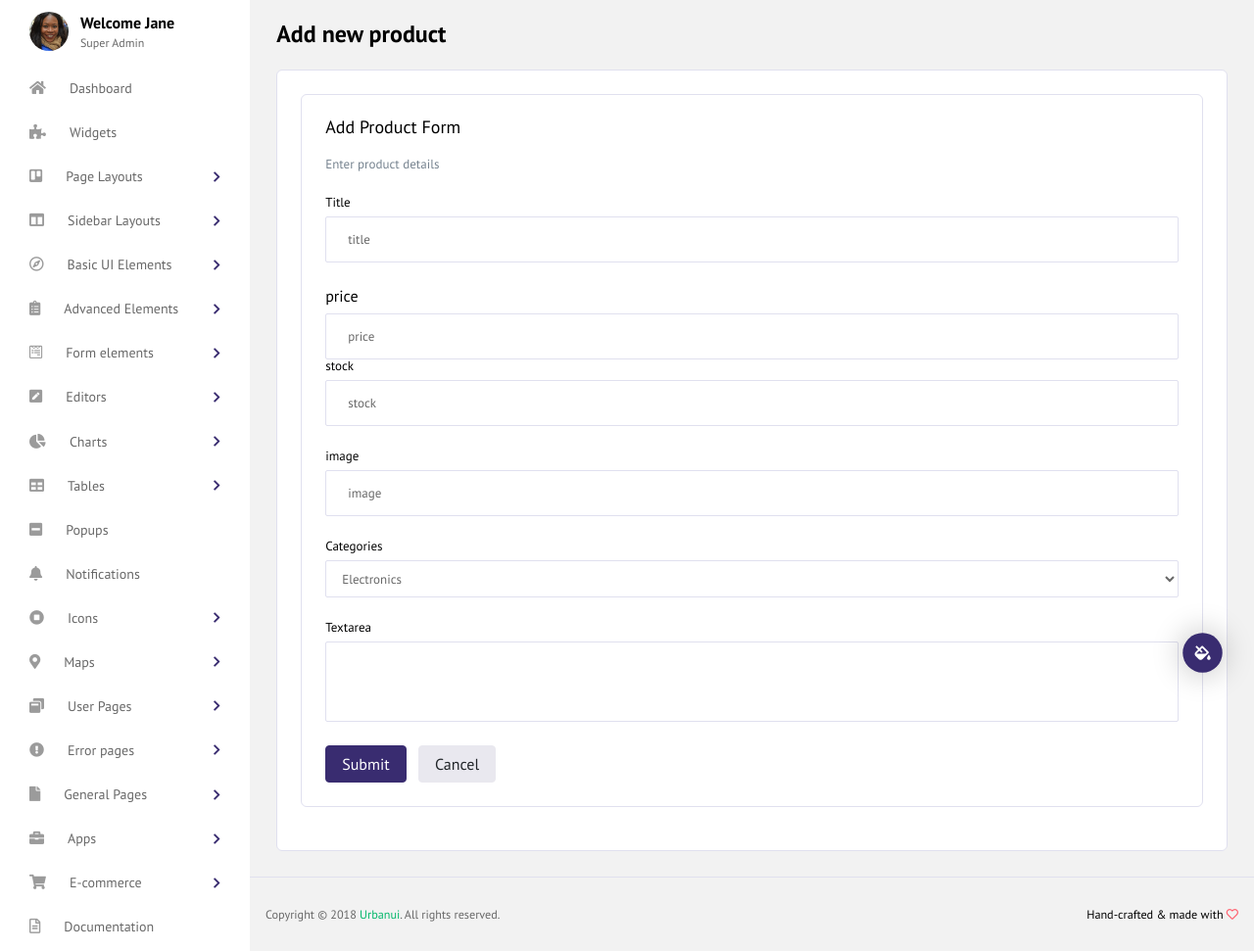
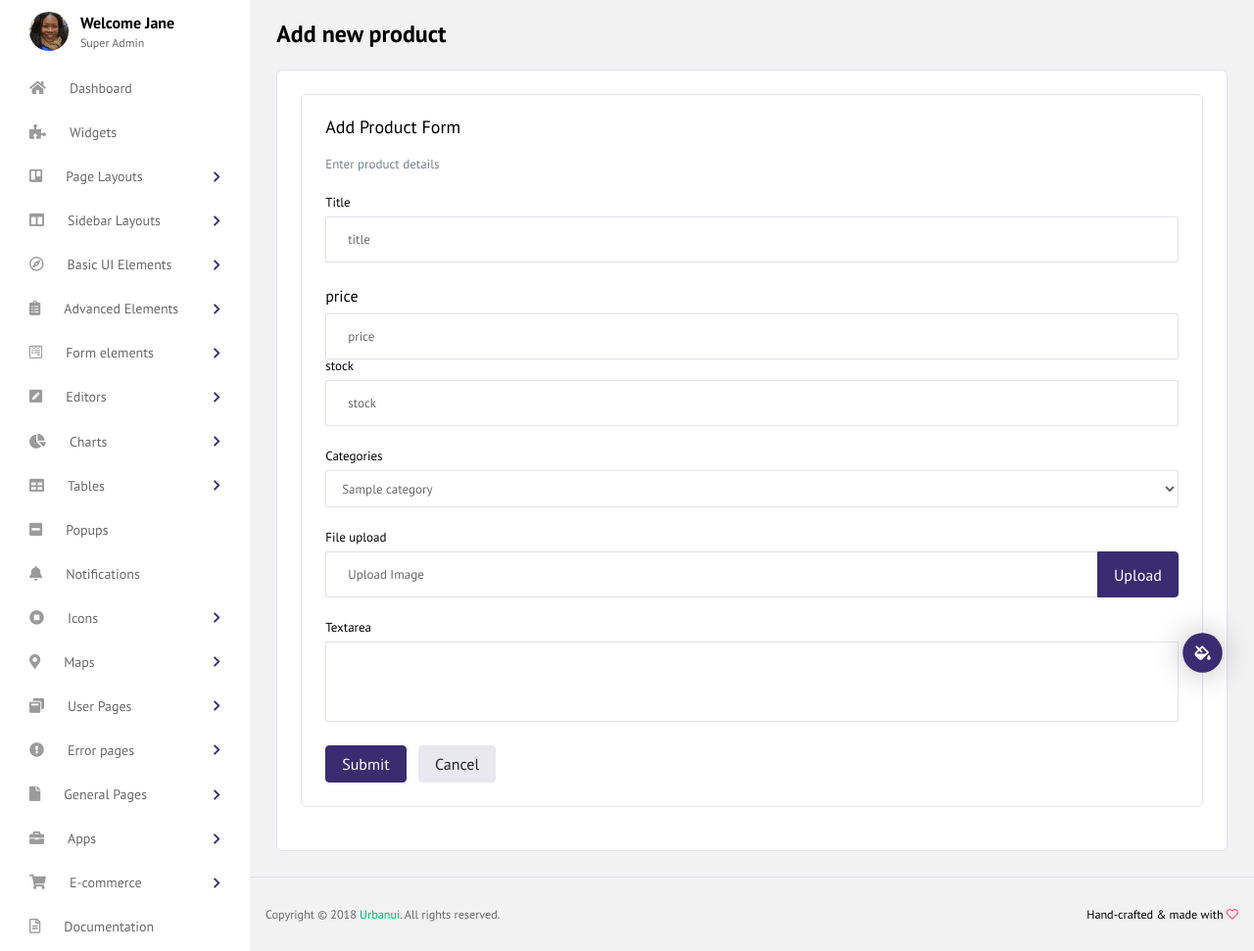
Before and after one commit to harisnaseer24/2601E3-php, a PHP site: page /addproduct.php in a window 1280 px wide. Shown: the part 71-1042 px from the top of the page at 98% size. Run offline with PHP 8.4, Linux system fonts and the light colour scheme; tables that the repository leaves empty or names only in its code hold one stand-in row (values such as "Sample post"); some libraries are stand-ins or nearby versions.

Commit message:
file uploading done

```diff
--- a/ecommerce/admin/addproduct.php
+++ b/ecommerce/admin/addproduct.php
@@ -21,7 +21,7 @@ require_once ("../config/connection.php");
                   <p class="card-description">
                    Enter product details
                   </p>
-                  <form class="forms-sample" method="post">
+                  <form class="forms-sample" method="post" enctype="multipart/form-data">
                     <div class="form-group">
                       <label for="title">Title</label>
                       <input type="text" class="form-control" id="title" name="title" placeholder="title">
@@ -37,28 +37,43 @@ require_once ("../config/connection.php");
                       <label for="stock">stock</label>
                       <input type="number" class="form-control" id="stock" name="stock" placeholder="stock">
                     </div>
-                       <div class="form-group">
+                       <!-- <div class="form-group">
                       <label for="image">image</label>
                       <input type="text" class="form-control" id="image" name="image" placeholder="image">
-                    </div>
+                    </div> -->
+
+
+
+
+
 
                     <div class="form-group">
                       <label for="Categories">Categories</label>
                         <select class="form-control" id="Categories" name="cat_id">
-                          <option value="1">Electronics</option>
-                          <option value="2">Home Decors</option>
+                          <?php
+$getCategories="SELECT * FROM `categories`";
+$getCategoriesResult= mysqli_query($conn,$getCategories);
+
+while ($row = mysqli_fetch_assoc($getCategoriesResult)) {
+$catId=$row['cat_id'];
+$catName=$row['cat_name'];
+
+
+echo "<option value='$catId'>$catName</option>";
+}
+?>
                         </select>
                       </div>
-                    <!-- <div class="form-group">
+                    <div class="form-group">
                       <label>File upload</label>
-                      <input type="file" name="img[]" class="file-upload-default">
+                      <input type="file" name="img" class="file-upload-default">
                       <div class="input-group col-xs-12">
                         <input type="text" class="form-control file-upload-info" disabled placeholder="Upload Image">
                         <span class="input-group-append">
                           <button class="file-upload-browse btn btn-primary" type="button">Upload</button>
                         </span>
                       </div>
-                    </div> -->
+                    </div>
 
                     <div class="form-group">
                       <label for="exampleTextarea1">Textarea</label>
@@ -92,15 +107,32 @@ if(isset($_POST['addProduct'])){
   $title = $_POST['title'];
   $price = $_POST['price'];
   $stock = $_POST['stock'];
-  $image = $_POST['image'];
+  // $image = $_POST['image'];
   $description = $_POST['description'];
   $cat_id = $_POST['cat_id'];
+$valid_types=["image/png","image/jpeg","image/jpg","image/webp","image/jfif","image/gif"];
 
+  if($_FILES['img']['error'] == 4){
+    echo "<script>alert('Please select an image first.')
+  </script>";
+  }
+  if($_FILES['img']['size'] > 200000){
+    echo "<script>alert('File size too large. Please upload image under 2 MB')
+  </script>";
+  }
+  if(!in_array($_FILES['img']['type'],$valid_types)){
+    echo "<script>alert('Invalid File Type')
+  </script>";
+  }
 
-  $addProduct="INSERT INTO `products`( `title`, `description`, `price`, `stock`, `image`, `cat_id`) VALUES ('$title','$description','$price','$stock','$image','$cat_id')";
+$imageName = $_FILES['img']['name'];
+
+  $addProduct="INSERT INTO `products`( `title`, `description`, `price`, `stock`, `image`, `cat_id`) VALUES ('$title','$description','$price','$stock','$imageName','$cat_id')";
   $result= mysqli_query($conn, $addProduct);
   if ($result) {
-    echo "<script>alert('Product Added Successfully')
+move_uploaded_file($_FILES['img']['tmp_name'], "uploads/".$imageName);
+
+echo "<script>alert('Product Added Successfully')
 location.href='./products.php'
   </script>";
 
@@ -111,4 +143,4 @@ location.href='./products.php'
 }
 
 ?>
-  <script src="./js/data-table.js"></script>
+  <script src="./js/file-upload.js"></script>
```
Also changed, not shown: ecommerce/admin/uploads/banner.jpg (added), ecommerce/admin/uploads/image.png (added).
